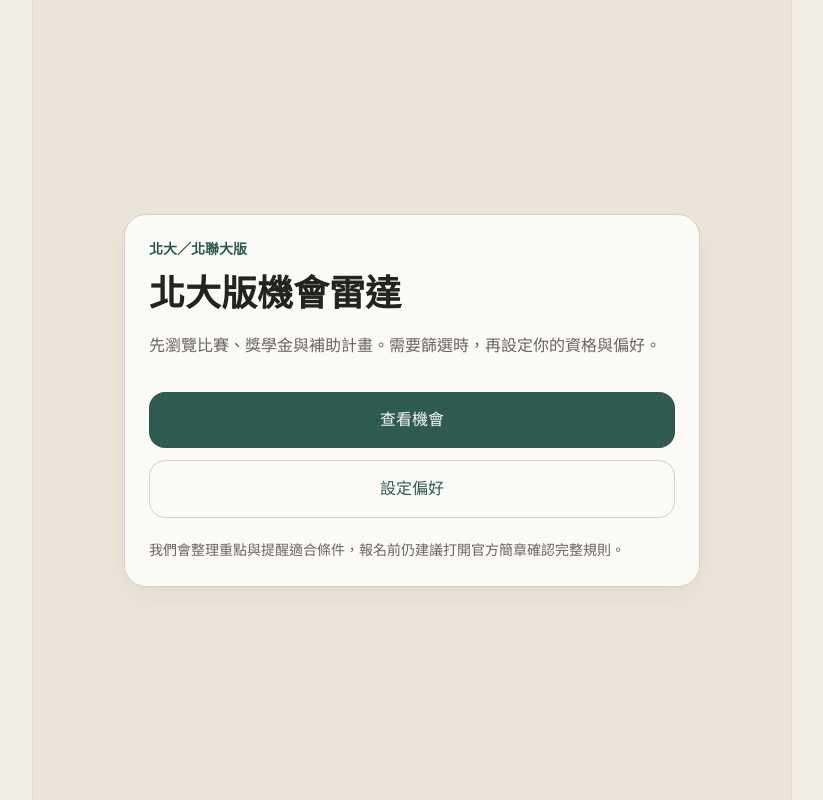
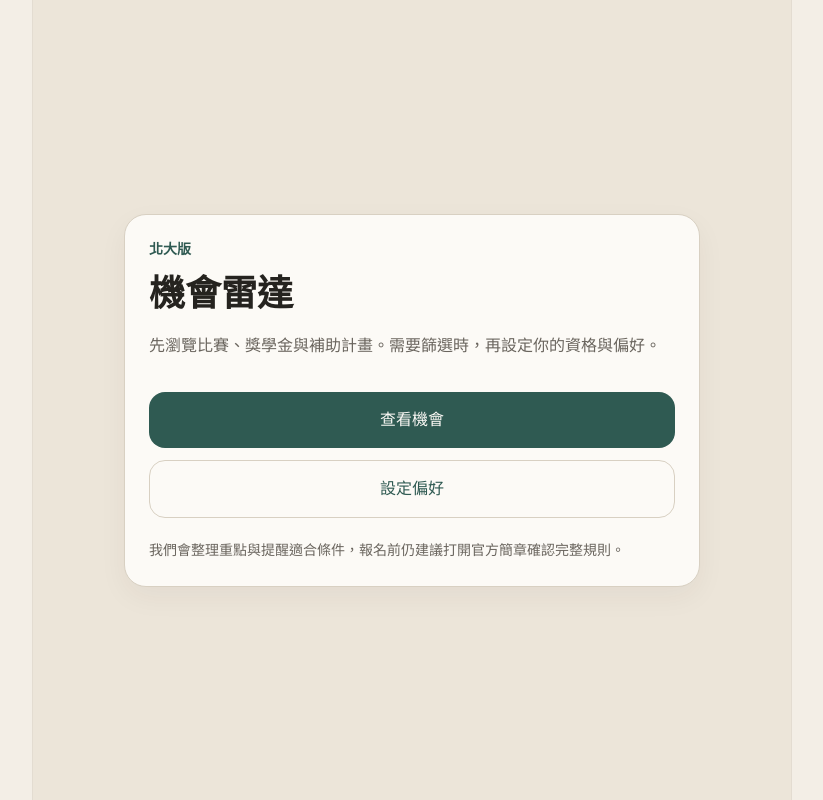
Before and after one commit to cindy901119/ntpu-opportunity-platform, a Next.js app: page / in a window 1280 px wide. Shown: the whole page, without its empty margins (228-1051 px from the left). Built offline with nearby package versions, Linux system fonts and the light colour scheme.

Commit message:
Update homepage title copy

```diff
--- a/app/page.tsx
+++ b/app/page.tsx
@@ -4,9 +4,9 @@ export default function HomePage() {
   return (
     <main className="app-shell flex items-center px-5 py-8">
       <section className="mx-auto w-full max-w-xl rounded-[22px] border border-[var(--soft)] bg-[var(--paper)] p-6 shadow-[0_10px_28px_rgba(55,46,35,.05)]">
-        <p className="mb-3 text-sm font-semibold text-[var(--action)]">北大／北聯大版</p>
+        <p className="mb-3 text-sm font-semibold text-[var(--action)]">北大版</p>
 
-        <h1 className="text-4xl font-semibold leading-tight text-[var(--text)]">北大版機會雷達</h1>
+        <h1 className="text-4xl font-semibold leading-tight text-[var(--text)]">機會雷達</h1>
 
         <p className="mt-4 text-base leading-7 text-[var(--muted)]">
           先瀏覽比賽、獎學金與補助計畫。需要篩選時，再設定你的資格與偏好。
```
